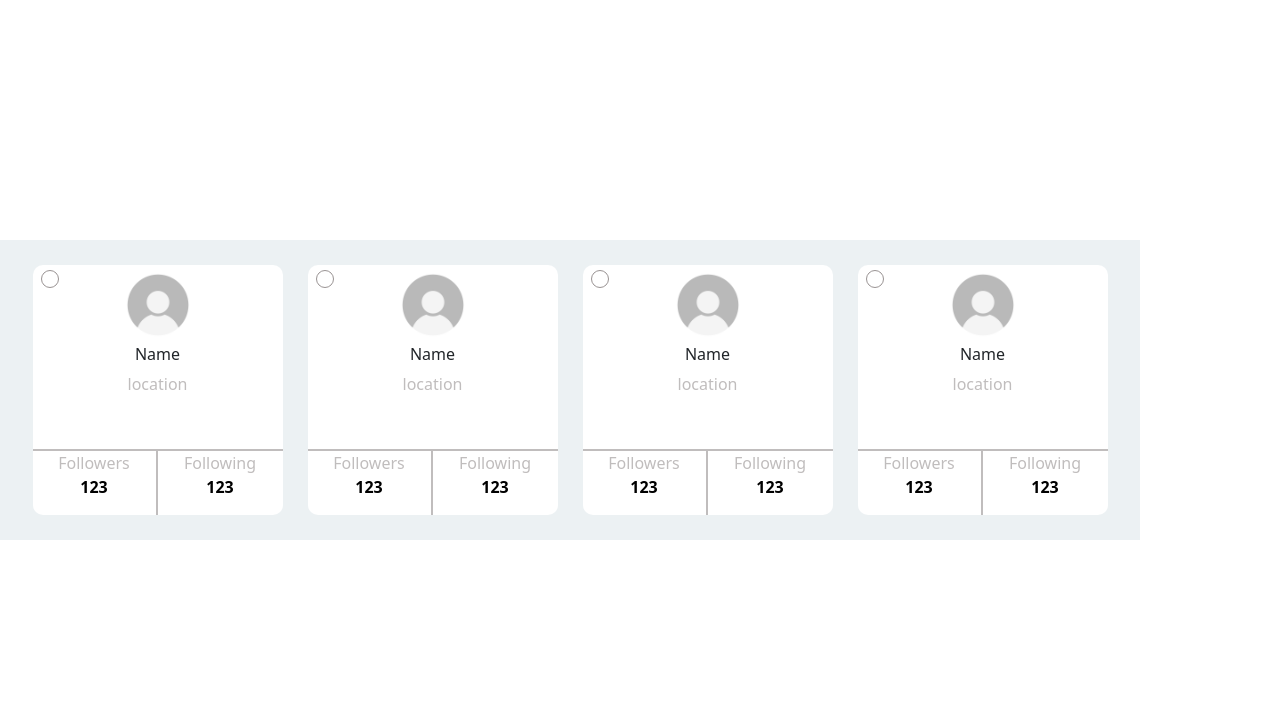
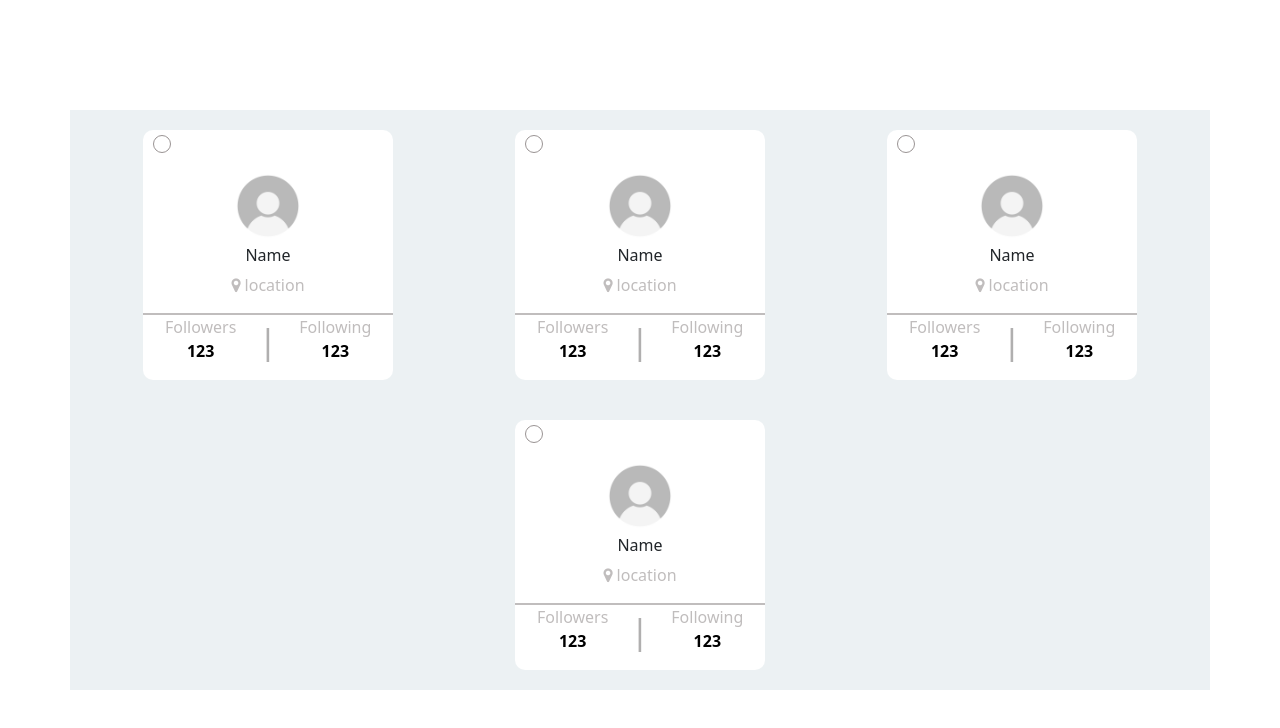
Before and after one commit to acs-naresh/HTML-CSS, a plain HTML site: page cards.html in a window 1280 px wide. Drawn offline with nearby package versions, Linux system fonts and the light colour scheme.

Commit message:
updated index page

```diff
--- a/cards.css
+++ b/cards.css
@@ -2,33 +2,31 @@ body{
     margin: 0;
     padding: 0;
     border: 0;
+    width: 100vw;
+    height: 100vh;
+    display: flex;
+    align-items: center;
     text-decoration: none;
 }
 
 .container{
-    padding: 20px;
     width:100%;
-    position: absolute;
-    top: 30%;
     display: flex;
     background-color: rgb(236, 241, 243);
     flex-wrap: wrap;
     justify-content: space-around;
-    align-items: center;
-    align-content: center;
+
+
+
 }
 
 .container .box {
-    display: flex;
-    flex-wrap: nowrap;
-    flex-direction: column;
-    justify-content: space-around;
+    margin: 20px;
+    width: 250px;
     height: 250px;
-    width: 250px;
     background-color: white;
     border-radius: 10px;
     position: relative;
-    margin: 5px;
 }
 
 .container .box input{
@@ -38,11 +36,14 @@ body{
     left: 5px;
 }
 .container .box .content{
+
     display: flex;
     flex-direction: column;
-    justify-content: space-between;
-    width: 100%;
-    height: 100%;
+    justify-content: center;
+    width: 253px;
+    height: 260px;
+    border-radius: 10px;
+
 }
 
 .container .box .head input{
@@ -52,6 +53,8 @@ body{
 
 .container .box .body{
     display: flex;
+    width: 250px;
+    margin-top: 25px;
     flex-direction: column;
     align-items: center;
 }
@@ -60,8 +63,13 @@ body{
      color: rgb(192, 189, 189);
 }
 
+.container .box .body address i{
+    padding-right: 4px;
+}
+
 .container .box .foot{
     text-align: center;
+    width: 250px;
     display: flex;
     flex-wrap: nowrap;
     justify-content: flex-start;
@@ -78,7 +86,12 @@ body{
 .container .box .foot .followers{
     width: 50%;
     color: rgb(192, 189, 189);
-    border-right: 2px rgb(192, 189, 189) solid;
+
+}
+
+.container .box .foot  span{
+     font-size: 35px;
+     color: rgba(98, 95, 95, 0.5) ;
 }
 .container .box .foot .following{
     width: 50%;
@@ -91,8 +104,8 @@ body{
 }
 
 .container .box .circle{
-    top: 5;
-    left: 8;
+    top: 5px;
+    left: 10px;
     position: absolute;
     width: 18px;
     height: 18px;
@@ -107,21 +120,24 @@ body{
     border-right: none;
     content: "";
     height: 6px;
-    left: 10px;
+    left: 11px;
     opacity: 0;
     position: absolute;
-    top: 10px;
+    top: 13px;
     transform: rotate(-45deg);
-    width: 12px;
+    width: 11px;
     z-index: 1;
   }
 
    input[type="checkbox"] {
     visibility: hidden;
   }
-  input[type="checkbox"]:checked + .content {
-    padding: 20px;
-    border: #19B5FE solid 2px;
+  input[type="checkbox"]:checked + label {
+    background-color:white ;
+    border: #55b7e4 solid 2px;
+    position: absolute;
+    top: -5px;
+
   }
 
   input[type="checkbox"]:checked ~ .circle {
--- a/cards.html
+++ b/cards.html
@@ -18,13 +18,14 @@
                     <div class="body">
                     <img src="profile.jpg"/>
                     <h6>Name</h6>
-                    <address>location</address>
+                    <address><i class="fa fa-map-marker" aria-hidden="true"></i>location</address>
                 </div>
                 <div class="foot">
                     <div class="followers">
                         <label>Followers</label>
                         <p>123</p>
                     </div>
+                    <span>|</span>
                     <div class="following">
                         <label>Following</label>
                         <p>123</p>
@@ -42,13 +43,14 @@
                     <div class="body">
                     <img src="profile.jpg"/>
                     <h6>Name</h6>
-                    <address>location</address>
+                    <address><i class="fa fa-map-marker" aria-hidden="true"></i>location</address>
                 </div>
                 <div class="foot">
                     <div class="followers">
                         <label>Followers</label>
                         <p>123</p>
                     </div>
+                    <span>|</span>
                     <div class="following">
                         <label>Following</label>
                         <p>123</p>
@@ -65,13 +67,14 @@
                     <div class="body">
                     <img src="profile.jpg"/>
                     <h6>Name</h6>
-                    <address>location</address>
+                    <address><i class="fa fa-map-marker" aria-hidden="true"></i>location</address>
                 </div>
                 <div class="foot">
                     <div class="followers">
                         <label>Followers</label>
                         <p>123</p>
                     </div>
+                    <span>|</span>
                     <div class="following">
                         <label>Following</label>
                         <p>123</p>
@@ -88,13 +91,14 @@
                     <div class="body">
                     <img src="profile.jpg"/>
                     <h6>Name</h6>
-                    <address>location</address>
+                    <address><i class="fa fa-map-marker" aria-hidden="true"></i>location</address>
                 </div>
                 <div class="foot">
                     <div class="followers">
                         <label>Followers</label>
                         <p>123</p>
                     </div>
+                    <span>|</span>
                     <div class="following">
                         <label>Following</label>
                         <p>123</p>
--- a/index.css
+++ b/index.css
@@ -4,12 +4,14 @@ body{
     border: 0;
     width: 100vw;
     height: 100vh;
+    min-width: 600px;
     background-color: gray;
 }
 header{
     position: relative;
     top: 2px;
-    width: 100%;
+    min-width: 600px;
+    max-width: 1600px;
     height: 77px;
 }
 header .logo-bar{
@@ -152,7 +154,7 @@ header .nav-bar ul span{
     display: flex;
     align-items: center;
     justify-content: space-around;
-    min-width: 500px;
+    min-width: 600px;
     max-width: 1200px;
     height: 65%;
     background-color:  rgb(241 238 234);
@@ -251,8 +253,20 @@ footer .footer-content{
     color: white;
    text-align: center;
 }
-footer .footer-content p span{
+footer .footer-content .terms span{
     font-weight: bold;
+    font-size: 20px;
     margin: 0 1% ;
-    width: 2px;
+
 }
+
+footer .footer-content .rights span{
+    margin: 0 1% ;
+    height: 3px;
+    width: 3px;
+    background-color: white;
+    border-radius: 50%;
+    margin-bottom: 3px;
+    display: inline-block;
+
+}
```
Also changed, not shown: index.html (+1 -1 lines).
